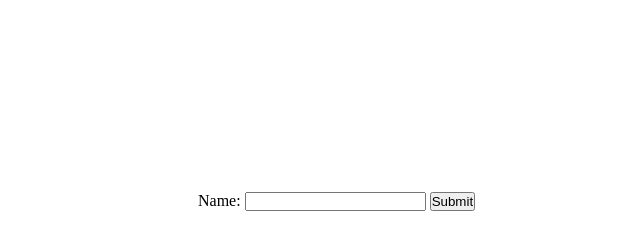
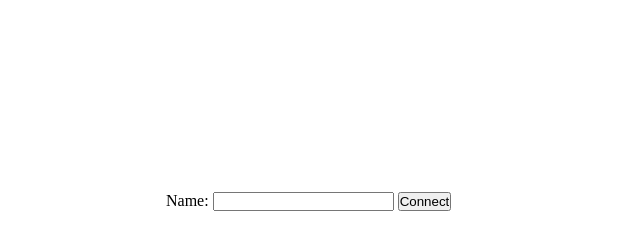
Before and after one commit to PattyBurke99/WebGame, a plain HTML site: page launcher.html in a window 1280 px wide. Shown: the whole page, without its empty margins (314-954 px from the left). Drawn offline with Linux system fonts and the light colour scheme.

Commit message:
More styling

```diff
--- a/launcher.html
+++ b/launcher.html
@@ -8,7 +8,7 @@
     <form action="index.html">
         <label for="name">Name:</label>
         <input type="text" id="name" name="name">
-        <input type="submit" value="Submit">
+        <input type="submit" value="Connect">
       </form>
   </body>
 </html>
--- a/styles.css
+++ b/styles.css
@@ -12,5 +12,5 @@ canvas {
 
 body form {
     margin-top: 15%;
-    margin-left: 40%;
+    margin-left: 37.5%;
 }
```
